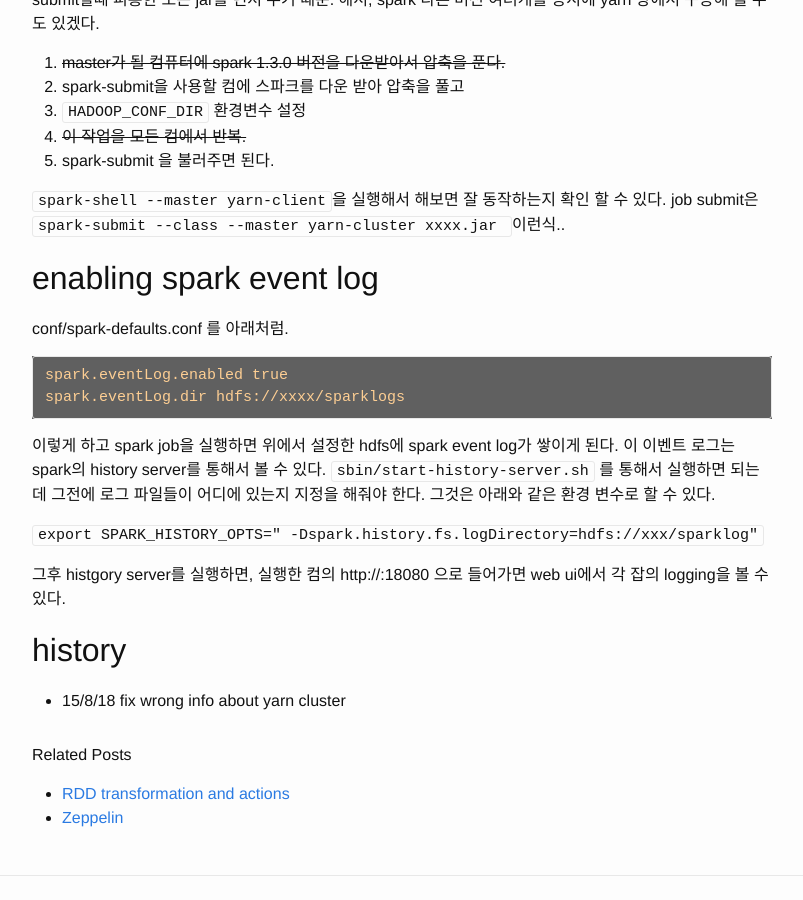
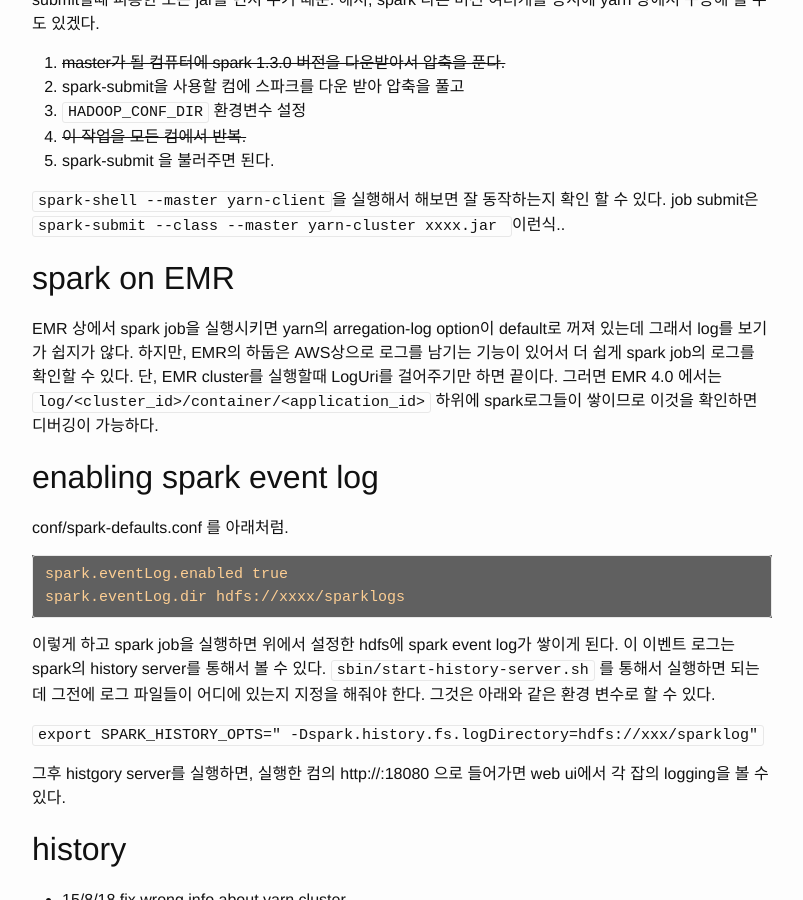
Before and after one commit to nberserk/nberserk.github.io.backup, a Jekyll site: the page built from _posts/2015-06-16-spark.md, in a window 1280 px wide and 900 px high, scrolled down 920 px. Shown: the whole window, without its empty margins (238-1041 px from the left). Built offline with Jekyll 4.4.1, drawn with Linux system fonts in a browser that asks for light colours; Markdown is read by kramdown in place of the engine named in the settings; comment, search, counter and statistics services are not loaded.

Commit message:
spark on aws added

```diff
--- a/_posts/2015-06-16-spark.md
+++ b/_posts/2015-06-16-spark.md
@@ -35,6 +35,9 @@
 `spark-shell --master yarn-client`을 실행해서 해보면 잘 동작하는지 확인 할 수 있다.
 job submit은 `spark-submit --class --master yarn-cluster xxxx.jar ` 이런식..
 
+## spark on EMR
+EMR 상에서 spark job을 실행시키면 yarn의 arregation-log option이 default로 꺼져 있는데 그래서 log를 보기가 쉽지가 않다. 하지만, EMR의 하둡은 AWS상으로 로그를 남기는 기능이 있어서 더 쉽게 spark job의 로그를 확인할 수 있다. 단, EMR cluster를 실행할때 LogUri를 걸어주기만 하면 끝이다. 그러면 EMR 4.0 에서는 `log/<cluster_id>/container/<application_id>` 하위에 spark로그들이 쌓이므로 이것을 확인하면 디버깅이 가능하다.
+
 ## enabling spark event log
 conf/spark-defaults.conf 를 아래처럼.
 {% highlight text %}
```
